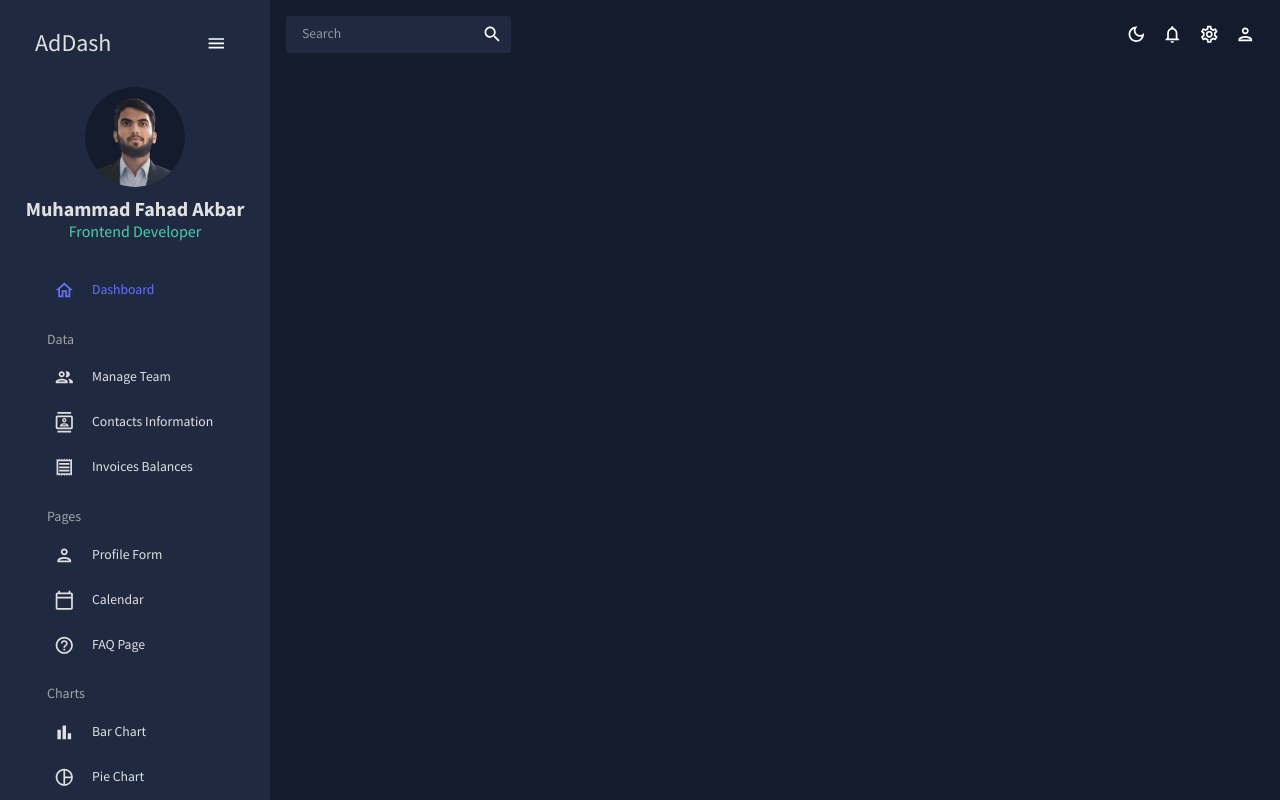
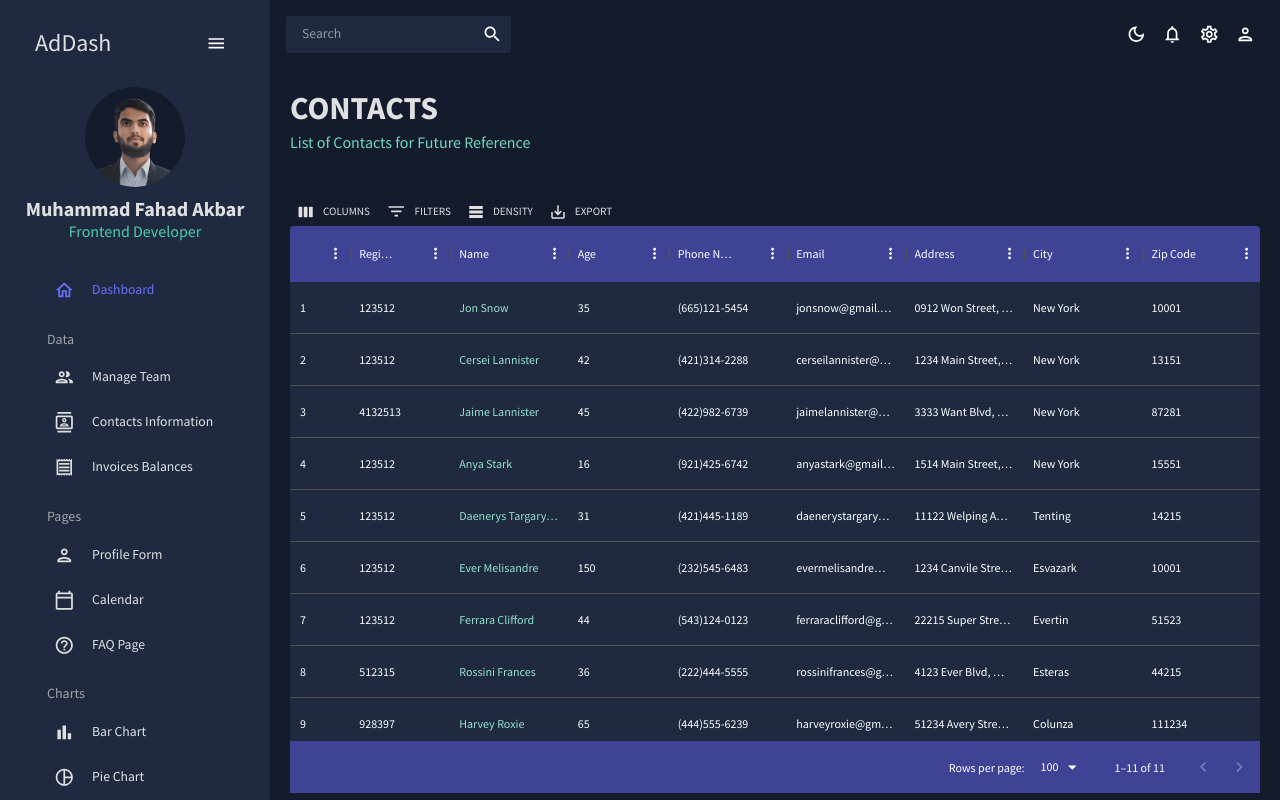
Before and after one commit to MuhammadFahadAkbar/Admin-Dashboard, a React (Create React App) app: page /contacts in a window 1280 px wide. Built offline with nearby package versions, Linux system fonts and the light colour scheme.

Commit message:
Added contacts page using DataGrid

```diff
--- a/src/App.js
+++ b/src/App.js
@@ -4,7 +4,7 @@
 import Sidebar from "./pages/global/Sidebar";
 import Dashboard from "./pages/dashboard";
 import Team from "./pages/team";
-// import Contacts from "./pages/global/contacts";
+import Contacts from "./pages/contacts";
 // import Invoices from "./pages/global/invoices";
 // import Form from "./pages/global/form";
 // import Calendar from "./pages/global/calendar";
@@ -29,7 +29,7 @@
             <Routes>
               <Route path="/" element={<Dashboard />} />
               <Route path="/team" element={<Team />} />
-              {/* <Route path="/contacts" element={<Contacts />} /> */}
+              <Route path="/contacts" element={<Contacts />} />
               {/* <Route path="/invoices" element={<Invoices />} /> */}
               {/* <Route path="/form" element={<Form />} /> */}
               {/* <Route path="/calendar" element={<Calendar />} /> */}
--- /dev/null
+++ b/src/pages/contacts/index.jsx
@@ -0,0 +1,103 @@
+import { Box } from "@mui/material";
+import { DataGrid, GridToolbar } from "@mui/x-data-grid";
+import { tokens } from "../../theme";
+import { mockDataContacts } from "../../data/mockData";
+import Header from "../../components/Header";
+import { useTheme } from "@mui/material";
+
+const Contacts = () => {
+  const theme = useTheme();
+  const colors = tokens(theme.palette.mode);
+
+  const columns = [
+    { field: "id", headerName: "ID", flex: 0.5 },
+    { field: "registrarId", headerName: "Registrar ID" },
+    {
+      field: "name",
+      headerName: "Name",
+      flex: 1,
+      cellClassName: "name-column--cell",
+    },
+    {
+      field: "age",
+      headerName: "Age",
+      type: "number",
+      headerAlign: "left",
+      align: "left",
+    },
+    {
+      field: "phone",
+      headerName: "Phone Number",
+      flex: 1,
+    },
+    {
+      field: "email",
+      headerName: "Email",
+      flex: 1,
+    },
+    {
+      field: "address",
+      headerName: "Address",
+      flex: 1,
+    },
+    {
+      field: "city",
+      headerName: "City",
+      flex: 1,
+    },
+    {
+      field: "zipCode",
+      headerName: "Zip Code",
+      flex: 1,
+    },
+  ];
+
+  return (
+    <Box m="20px">
+      <Header
+        title="CONTACTS"
+        subtitle="List of Contacts for Future Reference"
+      />
+      <Box
+        m="40px 0 0 0"
+        height="75vh"
+        sx={{
+          "& .MuiDataGrid-root": {
+            border: "none",
+          },
+          "& .MuiDataGrid-cell": {
+            borderBottom: "none",
+          },
+          "& .name-column--cell": {
+            color: colors.greenAccent[300],
+          },
+          "& .MuiDataGrid-columnHeaders": {
+            backgroundColor: colors.blueAccent[700],
+            borderBottom: "none",
+          },
+          "& .MuiDataGrid-virtualScroller": {
+            backgroundColor: colors.primary[400],
+          },
+          "& .MuiDataGrid-footerContainer": {
+            borderTop: "none",
+            backgroundColor: colors.blueAccent[700],
+          },
+          "& .MuiCheckbox-root": {
+            color: `${colors.greenAccent[200]} !important`,
+          },
+          "& .MuiDataGrid-toolbarContainer .MuiButton-text": {
+            color: `${colors.grey[100]} !important`,
+          },
+        }}
+      >
+        <DataGrid
+          rows={mockDataContacts}
+          columns={columns}
+          components={{ Toolbar: GridToolbar }}
+        />
+      </Box>
+    </Box>
+  );
+};
+
+export default Contacts;
```
